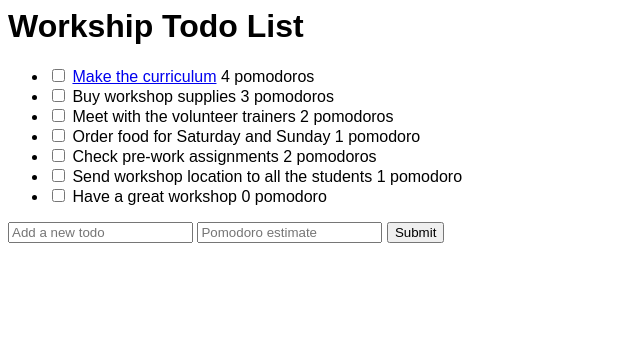
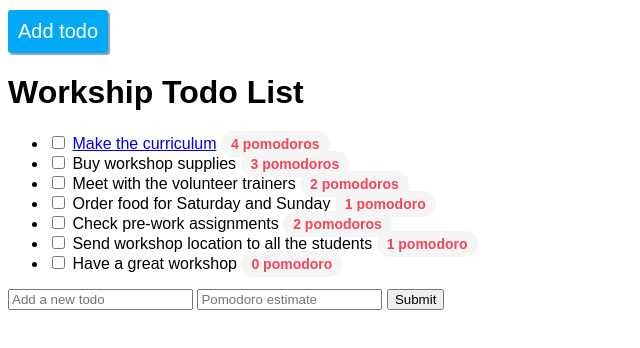
Before and after one commit to wzmemo/todo_app_front_end, a plain HTML site: page index.html in a window 1280 px wide. Shown: the whole page, without its empty margins (0-640 px from the left). Drawn offline with Linux system fonts and the light colour scheme.

Commit message:
added lot os css selectors

```diff
--- a/index.css
+++ b/index.css
@@ -1,3 +1,30 @@
 html {
     font-family: sans-serif;
 }
+
+.pomodoro-estimate{
+    font-weight: bold;
+    color:#f44556;
+    background-color:#f5f5f5;
+    border-radius: 50px;
+    font-size: 14px;
+    padding: 5px 10px 5px 10px;
+}
+
+#add-new-todo-button {
+    font-size: 20px;
+    text-align: center;
+    color: #FFF;
+    outline: none;
+    border-style: none;
+    padding: 10px;
+    border-radius: 3px;
+    box-shadow: 2px 2px 1px #90A4AE;
+    display: block;
+    background-color: #03A9F4;
+    margin-top: 10px;
+}
+
+#add-new-todo-button:hover {
+    box-shadow: 1px 1px 1px #90A4AE
+}
--- a/index.html
+++ b/index.html
@@ -1,4 +1,5 @@
 <html>
+  <input id="add-new-todo-button"type="submit" value="Add todo">
   <head>
     <title>Todo List Application</title>
     <link rel="stylesheet" href="index.css" type="text/css" />
@@ -8,31 +9,38 @@
     <ul>
       <li>
         <input type="checkbox">
-        <a href="show.html">Make the curriculum</a> 4 pomodoros
+        <a href="show.html">Make the curriculum</a>
+        <span class="pomodoro-estimate">4 pomodoros</span>
       </li>
       <li>
         <input type="checkbox">
-        Buy workshop supplies 3 pomodoros
+        Buy workshop supplies
+        <span class="pomodoro-estimate">3 pomodoros</span>
       </li>
       <li>
         <input type="checkbox">
-        Meet with the volunteer trainers 2 pomodoros
+        Meet with the volunteer trainers
+        <span class="pomodoro-estimate">2 pomodoros</span>
       </li>
       <li>
         <input type="checkbox">
-        Order food for Saturday and Sunday 1 pomodoro
+        Order food for Saturday and Sunday
+        <span class="pomodoro-estimate">1 pomodoro</span>
       </li>
       <li>
         <input type="checkbox">
-        Check pre-work assignments 2 pomodoros
+        Check pre-work assignments
+        <span class="pomodoro-estimate">2 pomodoros</span>
       </li>
       <li>
         <input type="checkbox">
-        Send workshop location to all the students 1 pomodoro
+        Send workshop location to all the students
+        <span class="pomodoro-estimate">1 pomodoro</span>
       </li>
       <li>
         <input type="checkbox">
-        Have a great workshop 0 pomodoro
+        Have a great workshop
+        <span class="pomodoro-estimate">0 pomodoro</span>
       </li>
     </ul>
     <input type="text" placeholder="Add a new todo"/>
```
